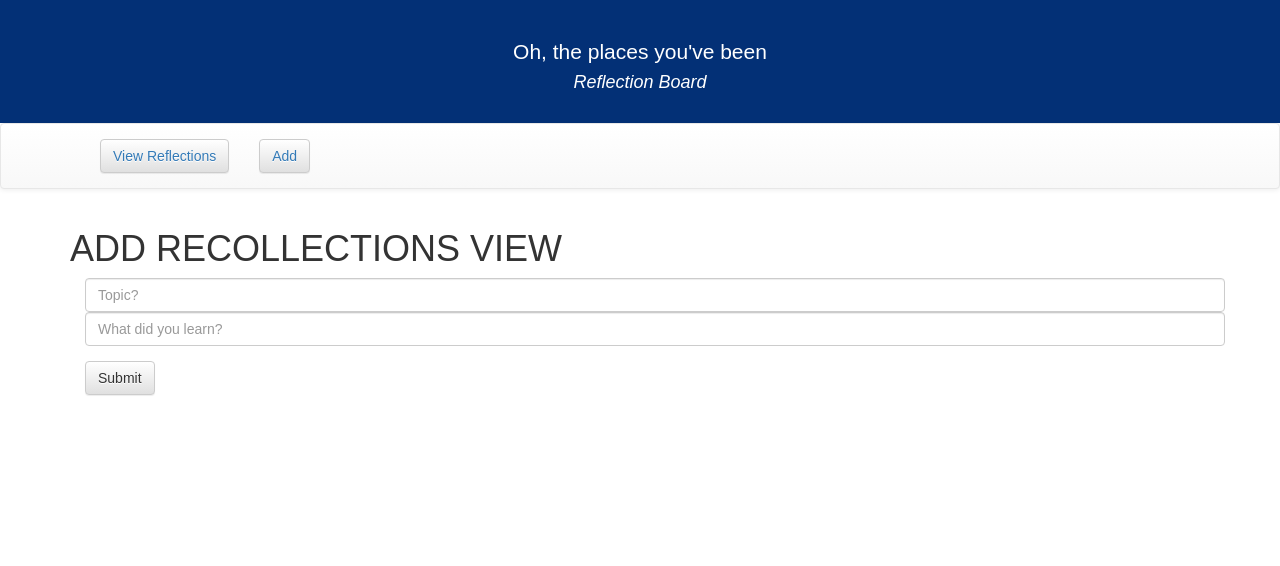
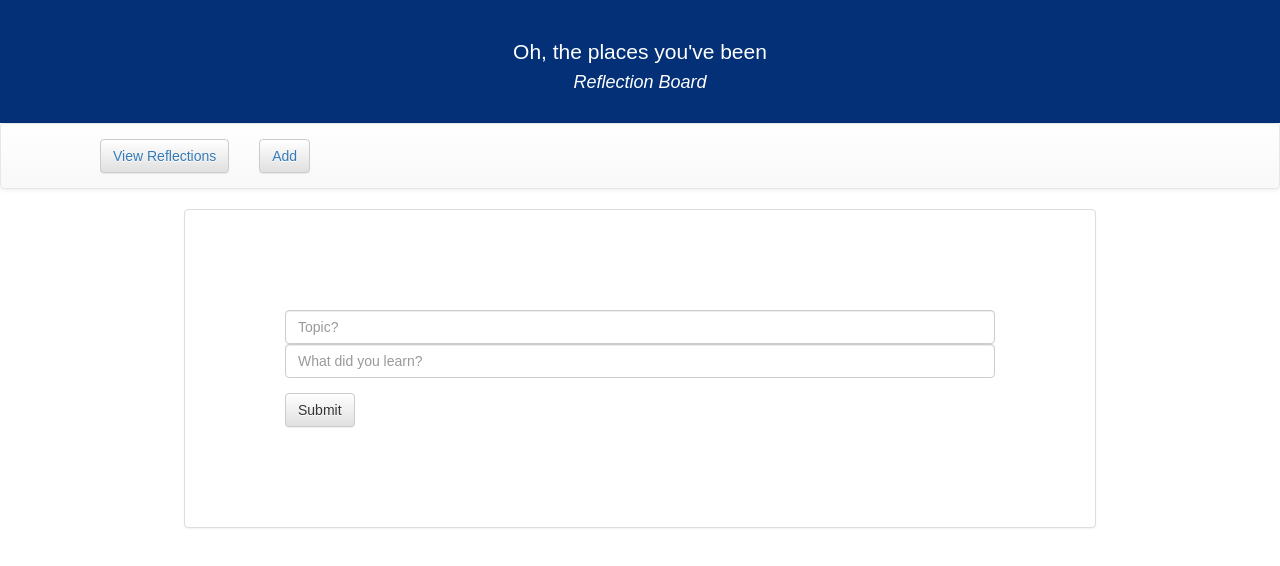
Before and after one commit to rapomerantz/recollections_app, a React (Create React App) app: page /add in a window 1280 px wide. Shown: the top 566 px of the page. Built offline with nearby package versions, Linux system fonts and the light colour scheme.

Commit message:
Add warning and success alerts working, could use some styling

```diff
--- a/package.json
+++ b/package.json
@@ -4,8 +4,10 @@
   "private": true,
   "proxy": "http://localhost:5000",
   "dependencies": {
+    "@material-next/icons": "^1.0.0-beta.22",
     "axios": "^0.17.1",
     "material-ui": "^1.0.0-beta.42",
+    "material-ui-icons": "^1.0.0-beta.36",
     "moment": "^2.22.1",
     "pg": "^7.4.1",
     "react": "^16.2.0",
--- a/src/components/Add/Add.css
+++ b/src/components/Add/Add.css
@@ -0,0 +1,7 @@
+.addPanel {
+    width: 80%;
+    margin-left: 10%;
+    margin-right: 5%;
+    margin-bottom: 25px;
+    padding: 100px;
+}
--- a/src/components/Add/Add.js
+++ b/src/components/Add/Add.js
@@ -9,7 +9,6 @@ class Add extends Component {
   render() {
     return (
       <div className="container">
-        <h1>ADD RECOLLECTIONS VIEW</h1>
 
         <AddForm />
 
--- a/src/components/Add/AddForm/AddForm.js
+++ b/src/components/Add/AddForm/AddForm.js
@@ -1,6 +1,7 @@
 import React, { Component } from 'react';
 import axios from 'axios';
-import { FormGroup, ControlLabel, FormControl, HelpBlock, Button } from 'react-bootstrap';
+import { FormGroup, ControlLabel, FormControl, Button, Panel, Alert } from 'react-bootstrap';
+import '../Add.css'
 
 
 
@@ -11,7 +12,10 @@ class AddForm extends Component {
 
         this.state = {
             topic: '',
-            description: ''
+            description: '',
+            open: false,
+            showAlert: false,
+            showSuccess: false,
 
         }
     }
@@ -34,21 +38,65 @@ class AddForm extends Component {
 
 //axios POST to /api/reflections
     postReflection = (event) => {
-        event.preventDefault(); //stop refresh
+        event.preventDefault();
+        //if no infor added, showAlert warning
+        if (this.state.topic.length < 1 || this.state.description.length < 1) {
+            this.handleShow();
+
+        } else {
             console.log('in POST /api/reflections');
             axios.post('/api/reflections', this.state)
             .then((response) => {
                 console.log('successful POST /api/reflections');
+                this.setState({
+                    topic: '',
+                    description: '',
+                    open: true,
+                    showSuccess: true,  //show alertSuccess
+                })
             })
             .catch((error) => {
                 console.log('error in POST /api/reflections');
             })
         }
+    }
+
+//functions handling showing & hiding alerts
+  handleDismiss = () => {
+    this.setState({ showAlert: false, showSuccess: false });
+  }
+  handleShow = () => {
+    this.setState({ showAlert: !this.state.showAlert });
+  }
+
 
 
   render() {
+
+// This alert is triggered if the user doesn't enter info before submit
+    let alertCard;
+    if (this.state.showAlert) {
+    alertCard = (
+        <Alert bsStyle="warning" onDismiss={this.handleDismiss}>
+            <p><strong>Something's wrong...check your inputs</strong></p>
+        </Alert>
+    )}
+//This alert is triggered by a successful POST
+    else if (this.state.showSuccess) {
+        alertCard = (
+            <Alert bsStyle="success" onDismiss={this.handleDismiss}>
+                <p><strong>Reflection added</strong></p>
+            </Alert>
+        )}
+
+
+
+//RENDER RETURN
     return (
-      <div className="container">
+        <div>
+      <Panel className="addPanel">
+
+      {alertCard}
 
         <form onSubmit={this.postReflection}>
             <FormGroup controlId="formBasicText">
@@ -69,7 +117,14 @@ class AddForm extends Component {
             <Button type="submit">Submit</Button>
 
         </form>
+
+
+      </Panel>
         </div>
+
+
+
+
     );
   }
 }
```
Also changed, not shown: 1 other file (tests, documents, lock files or other folders). Lines whose indentation alone changed are shown as unchanged.
